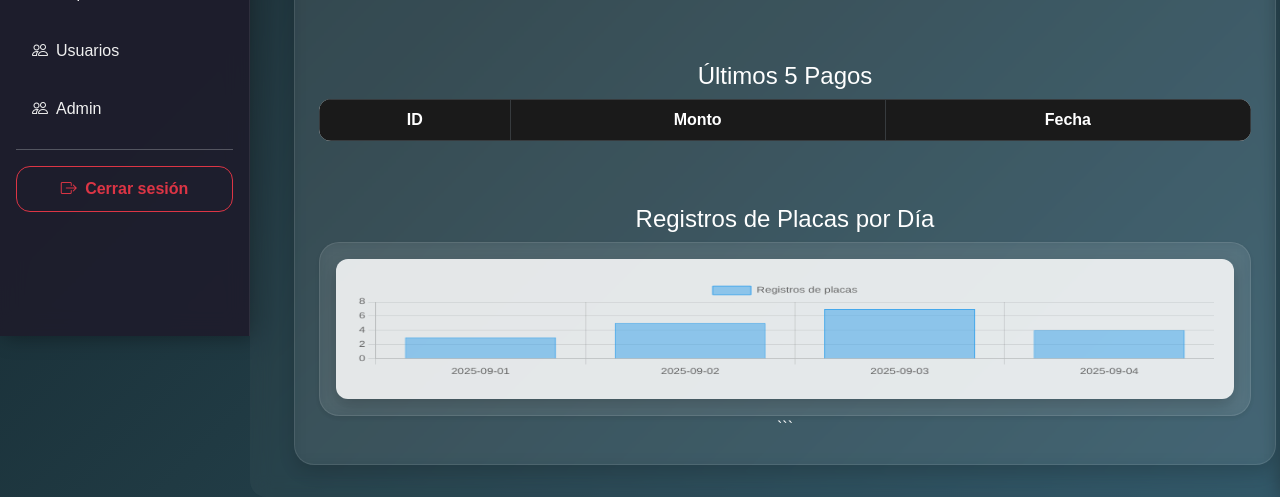
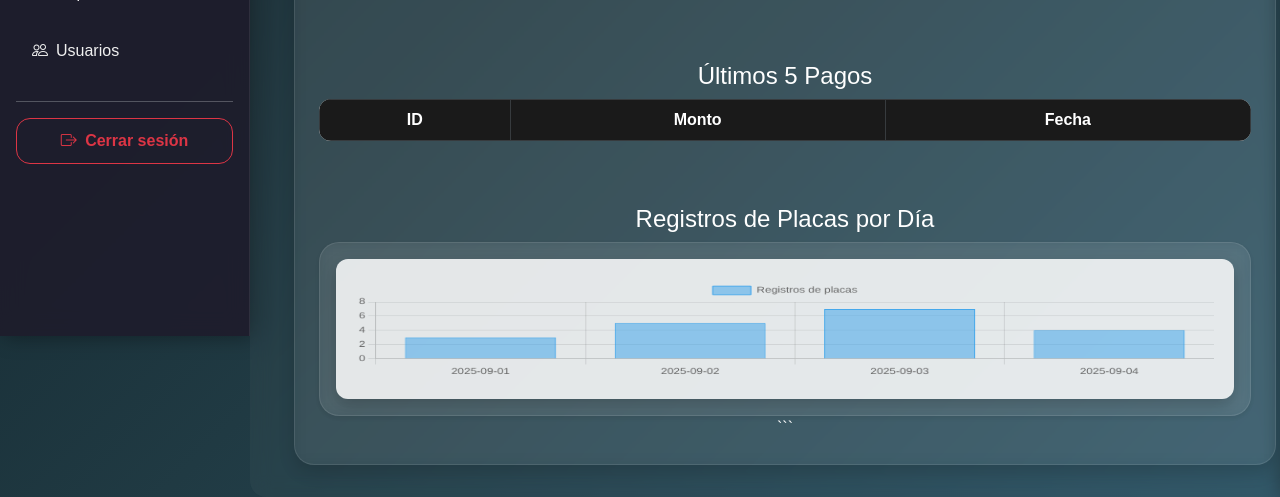
Before and after one commit to AQP-Connectivity/Proyecto-con-Python, a Flask app: page /dashboard in a window 1280 px wide. Shown: the part 464-961 px from the top of the page. Run offline with Flask 3, Linux system fonts and the light colour scheme; lists and menus that the app fills with data are empty.

Commit message:
delete admin url from base.html

```diff
--- a/Estructura del Proyecto/templates/base.html
+++ b/Estructura del Proyecto/templates/base.html
@@ -71,9 +71,6 @@
           </a>
         </li>
       </ul>
-      <a href="{{ url_for('admin') }}" class="nav-link {% if request.path == '/usuarios' %}active{% endif %}">
-            <i class="bi bi-people me-2"></i>Admin
-          </a>
         </li>
       </ul>
 
```
